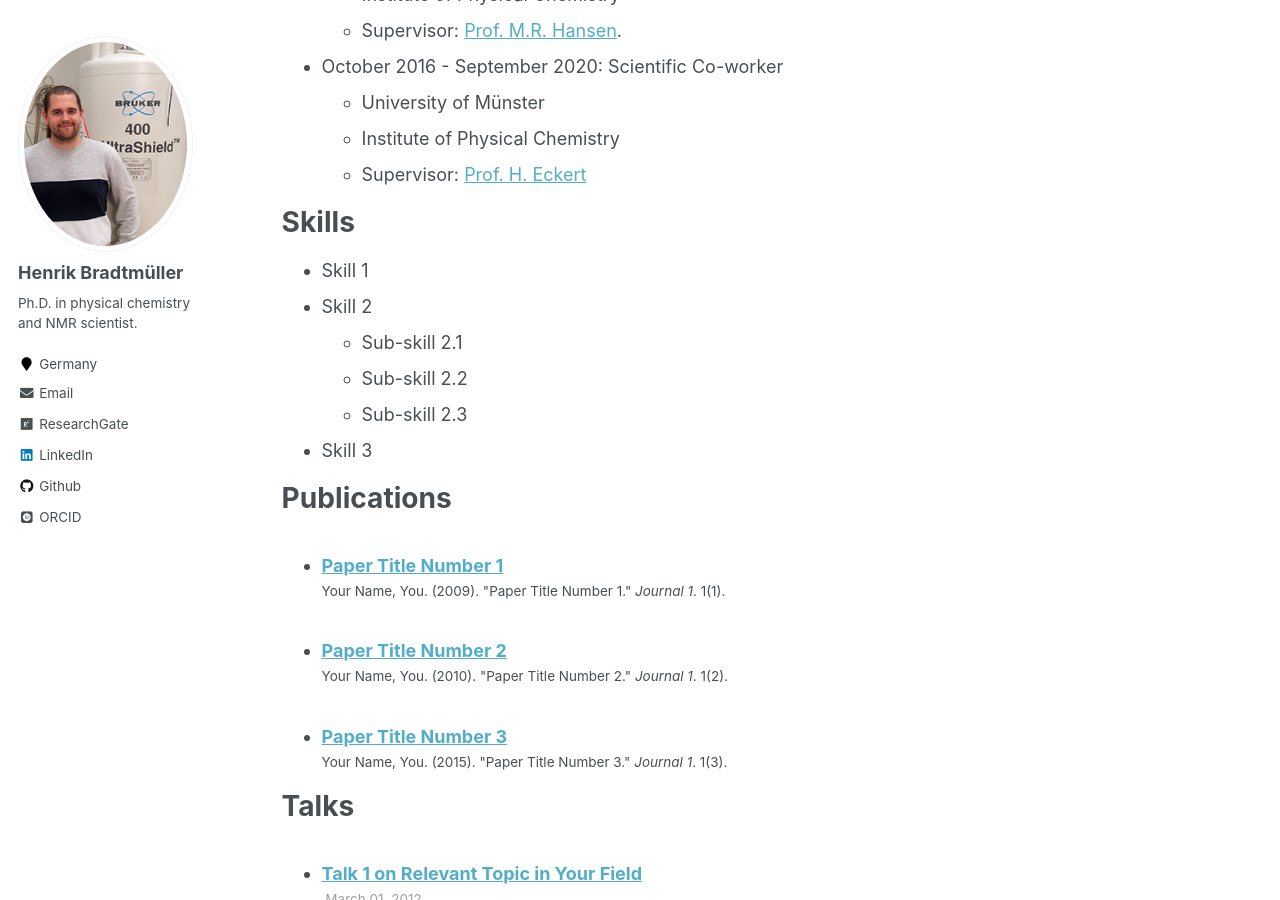
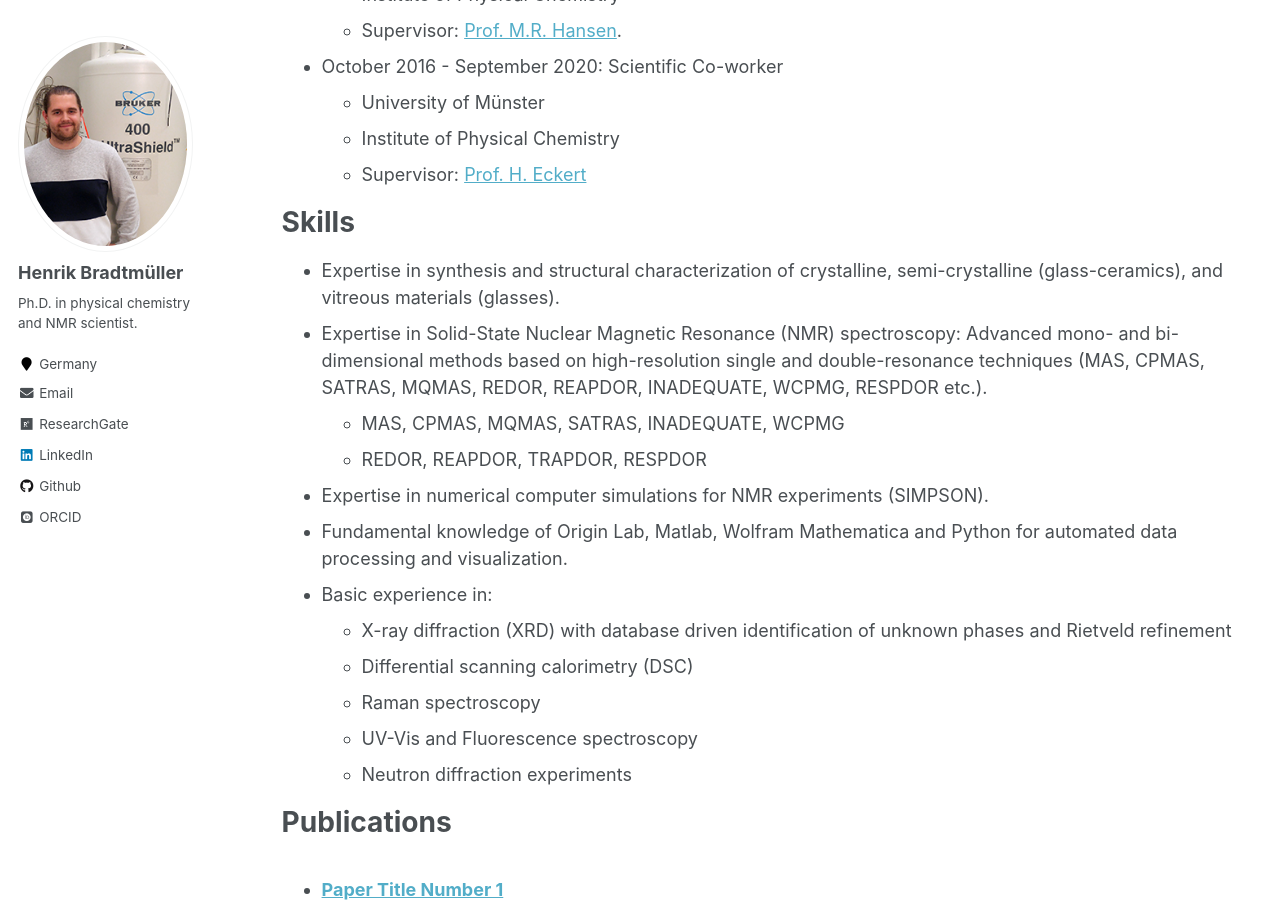
Before and after one commit to hbrmn/hbrmn.github.io, a Jekyll site: the page built from _pages/cv.md, in a window 1280 px wide and 900 px high, scrolled down 1042 px. Built offline with Jekyll 4.4.1, drawn with Linux system fonts in a browser that asks for light colours; some web fonts are replaced.

Commit message:
Update cv.md

```diff
--- a/_pages/cv.md
+++ b/_pages/cv.md
@@ -46,12 +46,18 @@ Work experience
 
 Skills
 ======
-* Skill 1
-* Skill 2
-  * Sub-skill 2.1
-  * Sub-skill 2.2
-  * Sub-skill 2.3
-* Skill 3
+* Expertise in synthesis and structural characterization of crystalline, semi-crystalline (glass-ceramics), and vitreous materials (glasses).
+* Expertise in Solid-State Nuclear Magnetic Resonance (NMR) spectroscopy: Advanced mono- and bi-dimensional methods based on high-resolution single and double-resonance techniques (MAS, CPMAS, SATRAS, MQMAS, REDOR, REAPDOR, INADEQUATE, WCPMG, RESPDOR etc.).
+  * MAS, CPMAS, MQMAS, SATRAS, INADEQUATE, WCPMG
+  * REDOR, REAPDOR, TRAPDOR, RESPDOR
+* Expertise in numerical computer simulations for NMR experiments (SIMPSON).
+* Fundamental knowledge of Origin Lab, Matlab, Wolfram Mathematica and Python for automated data processing and visualization.
+* Basic experience in:
+  * X-ray diffraction (XRD) with database driven identification of unknown phases and Rietveld refinement
+  * Differential scanning calorimetry (DSC)
+  * Raman spectroscopy
+  * UV-Vis and Fluorescence spectroscopy
+  * Neutron diffraction experiments
 
 Publications
 ======
```
